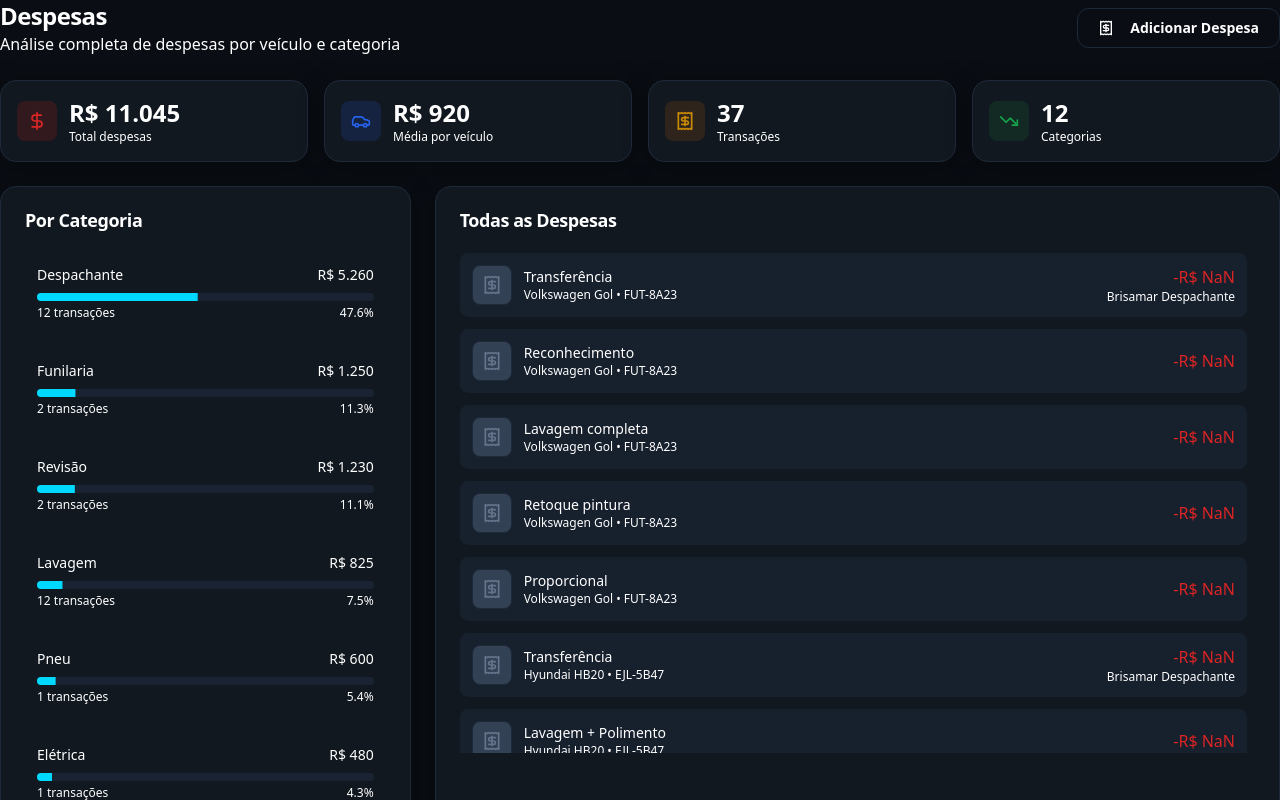
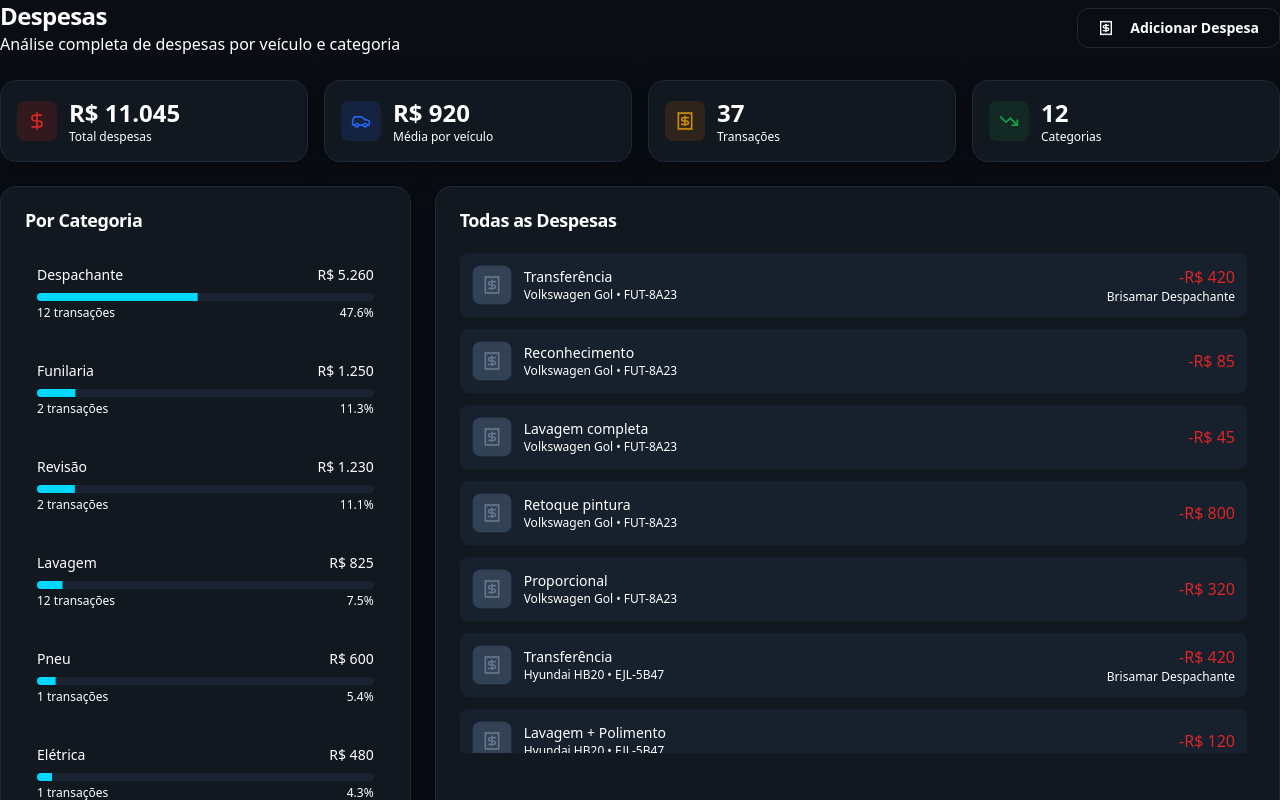
Before and after one commit to robertcosta1987/aimoneycar, a Next.js app in the folder apps/web/: page /demo/despesas in a window 1280 px wide. Shown: the top 800 px of the page. Built offline with nearby package versions, Linux system fonts and the light colour scheme.

Commit message:
fix: use expense.value instead of expense.amount in demo despesas page

```diff
--- a/apps/web/app/demo/despesas/page.tsx
+++ b/apps/web/app/demo/despesas/page.tsx
@@ -220,7 +220,7 @@ export default function DespesasPage() {
                   </div>
                   <div className="text-right">
                     <p className="font-medium text-red-600">
-                      -{formatCurrency(expense.amount)}
+                      -{formatCurrency(expense.value)}
                     </p>
                     <p className="text-xs text-muted-foreground">
                       {expense.vendor}
```
